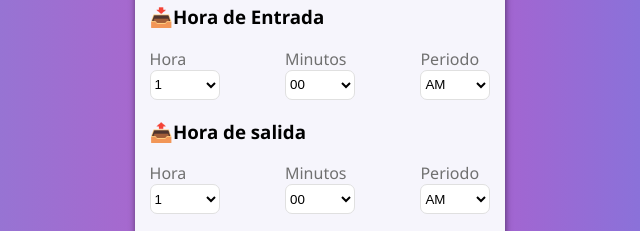
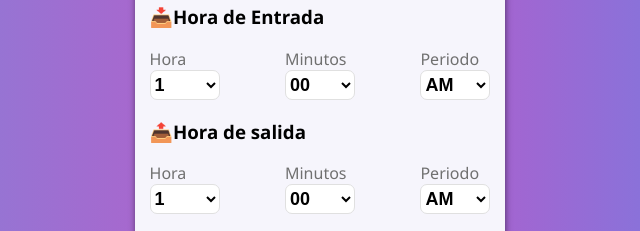
Before and after one commit to diego199D/Calculadora-Motel, a plain HTML site: page index.html in a window 1280 px wide. Shown: the part 147-378 px from the top of the page, 320-960 px from the left. Drawn offline with Linux system fonts and the light colour scheme.

Commit message:
cambiando el tamano de letra del select

```diff
--- a/estilo.css
+++ b/estilo.css
@@ -70,6 +70,10 @@ body {
     border-color: rgb(224, 224, 224);
 }
 
+select{
+    font-size: 18px;
+    font-weight: bold;
+}
 
 #horaActualBtn{
     margin-top: 20px;
```
